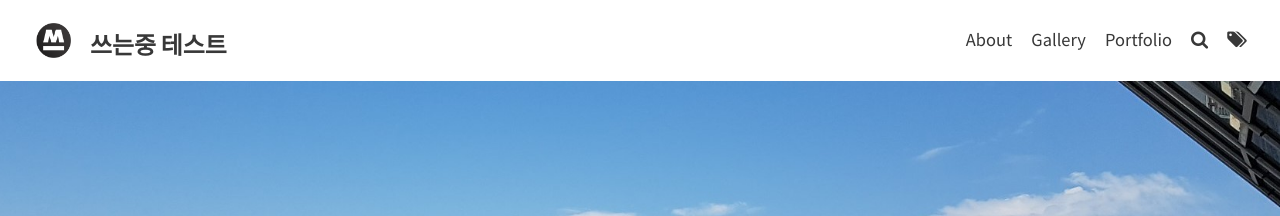
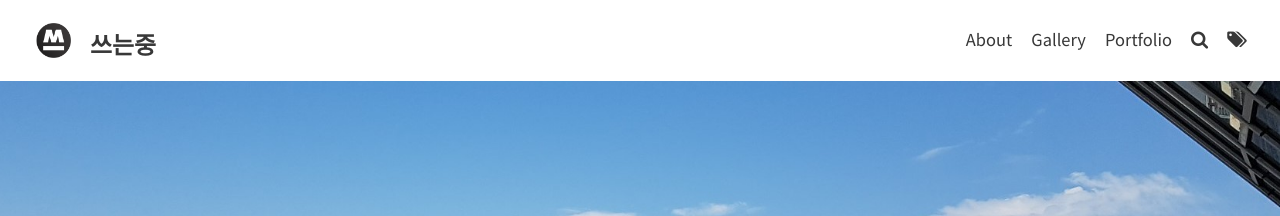
Before and after one commit to TaeIng/taeing.github.io, a Jekyll site: the page built from index.html, in a window 1280 px wide. Shown: the top 216 px of the page. Built offline with Jekyll 4.4.1, drawn with Linux system fonts in a browser that asks for light colours; the list of posts is cut into pages by our own code.

```diff
--- a/_config.yml
+++ b/_config.yml
@@ -3,7 +3,7 @@ baseurl:
 url: "https://te-ing.github.io"
 
 # THEME-SPECIFIC CONFIGURATION
-title: 쓰는중 테스트 # site's title
+title: 쓰는중 # site's title
 description: "write-ing" # used by search engines
 avatar: assets/img/logo-image.png # Empty for no avatar in navbar
 favicon: assets/new-favicon.ico # Icon displayed in the tab
```
